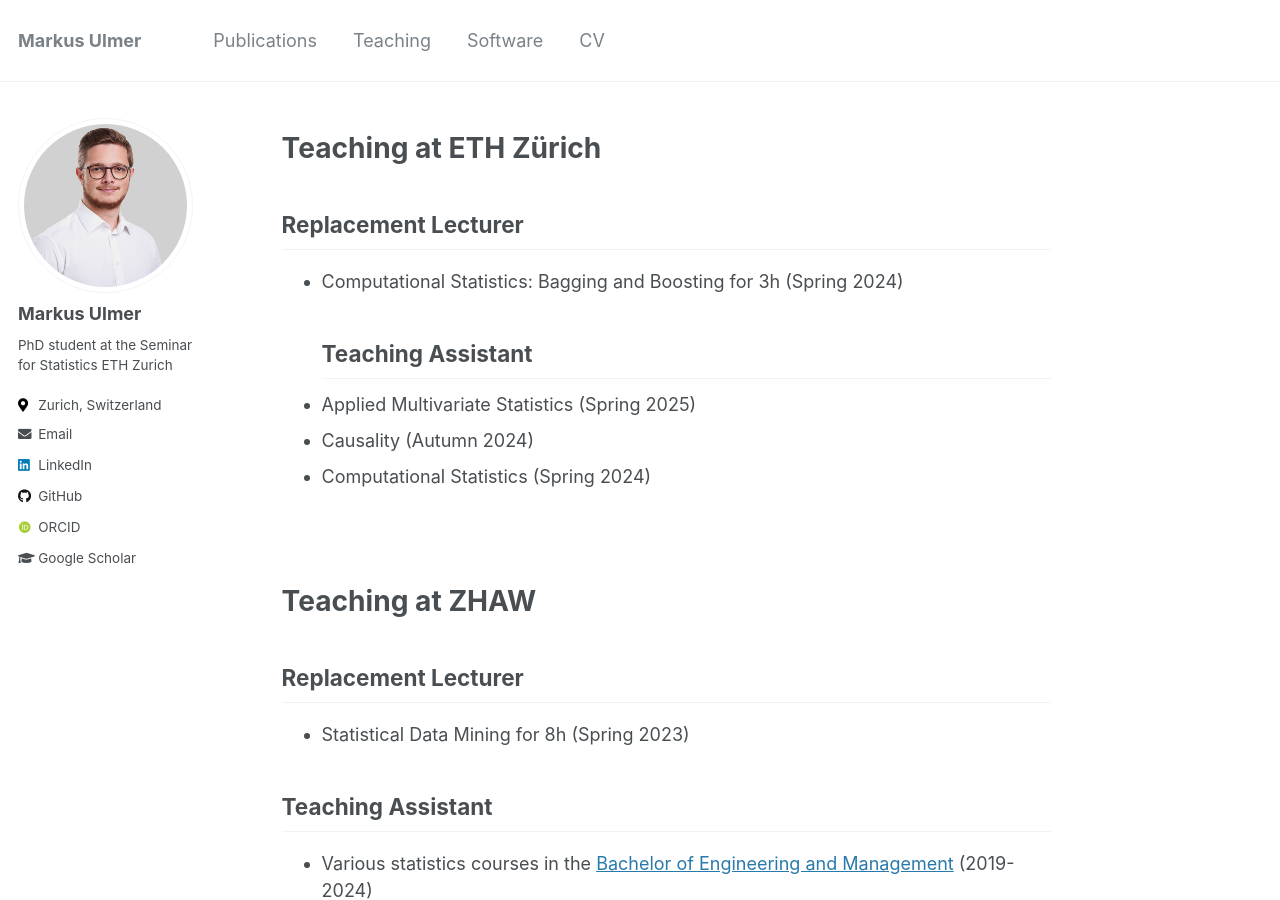
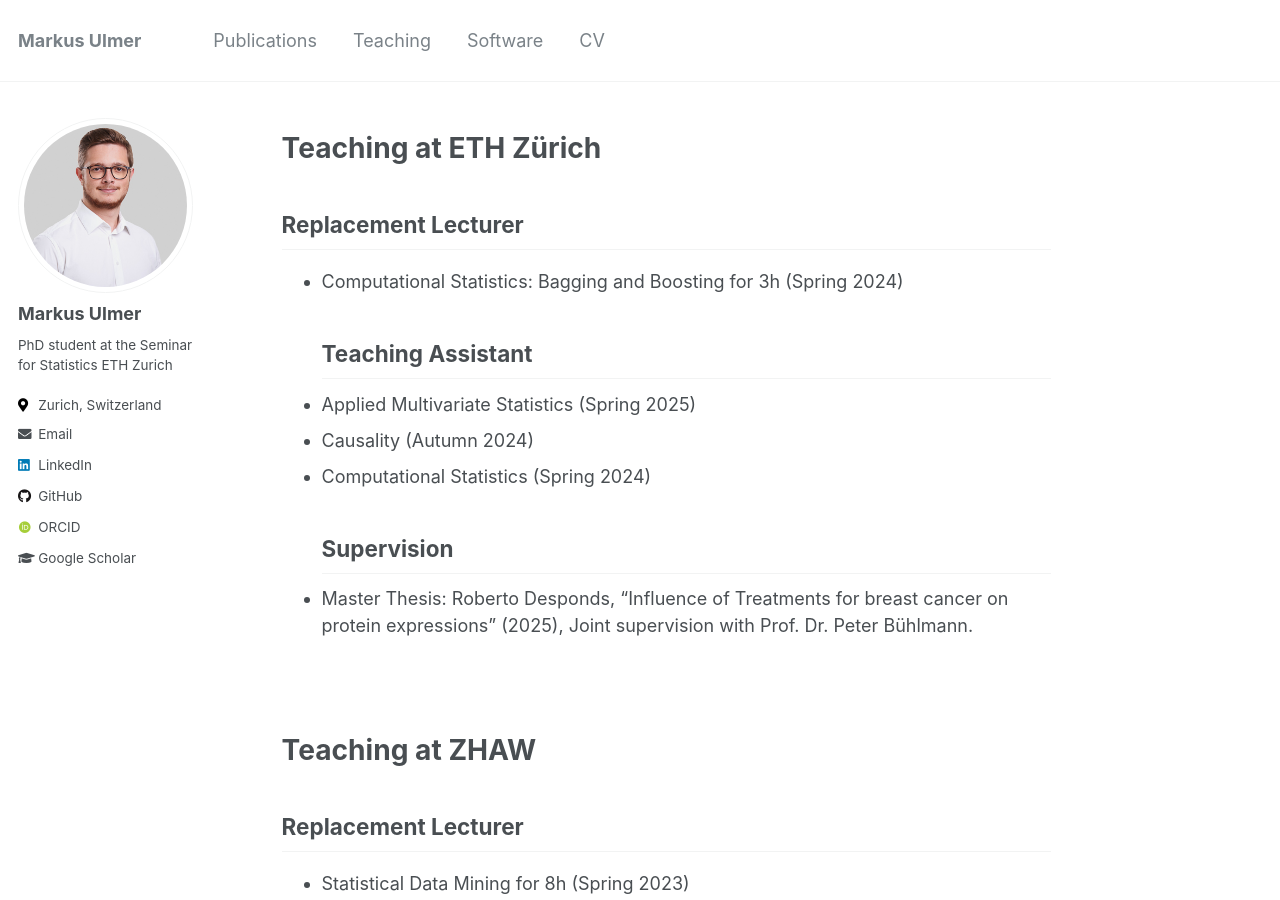
Before and after one commit to markusul/markusul.github.io, a Jekyll site: the page built from _pages/teaching.md, in a window 1280 px wide and 900 px high. Built offline with Jekyll 4.4.1, drawn with Linux system fonts in a browser that asks for light colours; some web fonts are replaced.

Commit message:
add supervision eth

```diff
--- a/_pages/teaching.md
+++ b/_pages/teaching.md
@@ -11,6 +11,8 @@ title: ""
 - Applied Multivariate Statistics (Spring 2025)
 - Causality (Autumn 2024)
 - Computational Statistics (Spring 2024)
+## Supervision
+- Master Thesis: Roberto Desponds, "Influence of Treatments for breast cancer on protein expressions" (2025), Joint supervision with Prof. Dr. Peter Bühlmann.
 
 <br><br>
 
```
